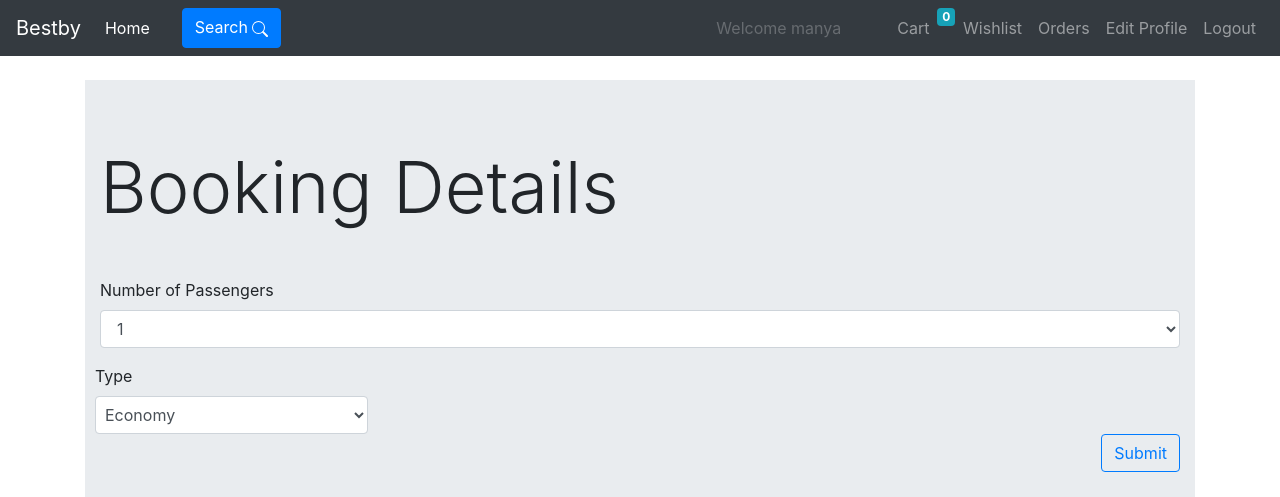
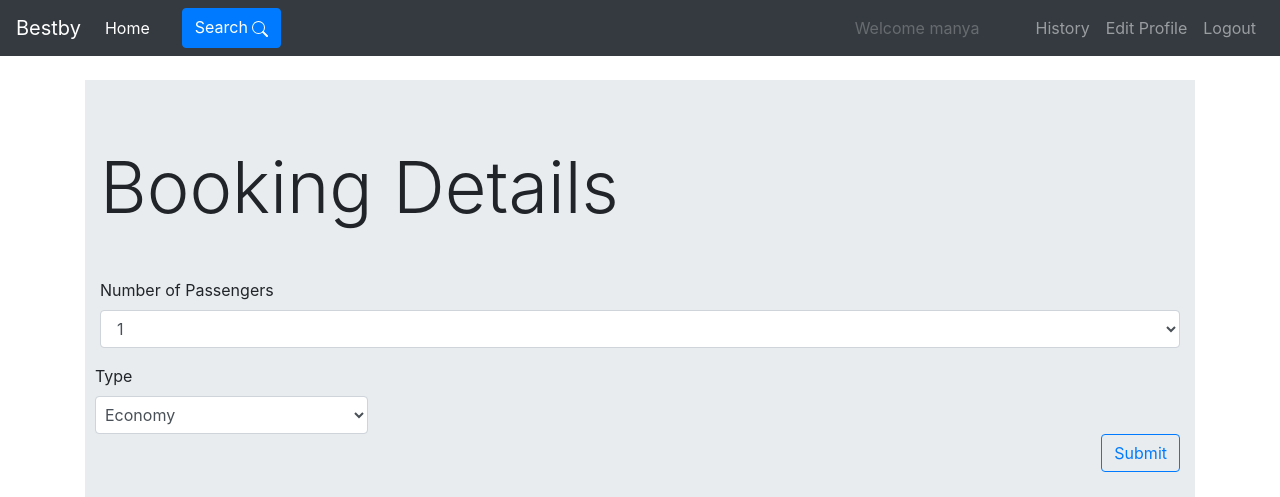
Before and after one commit to omi265/e_travel, a Django app: page /store/book in a window 1280 px wide. Shown: the top 497 px of the page. Run offline with Django 3.2, Linux system fonts and the light colour scheme; a user stored in the database is signed in; data comes from the database, SQL or seed files in the repository; some libraries are stand-ins or nearby versions.

Commit message:
user linked

```diff
--- a/store/templates/base.html
+++ b/store/templates/base.html
@@ -33,11 +33,14 @@
       <div class="collapse navbar-collapse" id="navbarNavAltMarkup">
         <div class="navbar-nav ml-auto">
           {% if user.is_authenticated %}
-          <a class="nav-link disabled pl-5 pr-5" href="#" tabindex="-1" aria-disabled="true">Welcome {{user.username}}</a>
-          <a class="nav-link " href="/store/cart">Cart</a>
-          <span class="badge badge-info" style="height: fit-content;">{{request.session.cart|length}}</span>
-          <a class="nav-link " href="/store/wishlist">Wishlist</a>
-          <a class="nav-link " href="/store/order">Orders</a>
+            {% if user.customer.name %}
+              <a class="nav-link disabled pl-5 pr-5" href="#" tabindex="-1" aria-disabled="true">Welcome {{user.customer.name}}</a>
+            {% else %}
+              <a class="nav-link disabled pl-5 pr-5" href="#" tabindex="-1" aria-disabled="true">Welcome {{user.username}}</a>
+            {% endif %}
+          <!--<a class="nav-link " href="/store/cart">Cart</a>
+          <span class="badge badge-info" style="height: fit-content;">{{request.session.cart|length}}</span>-->
+          <a class="nav-link " href="/store/history">History</a>
           <!--<a class="nav-link " href="/store/userProfile">User Profile</a>-->
           <a class="nav-link " href="/store/profile">Edit Profile</a>
           <a class="nav-link " href="/accounts/logout">Logout</a>
--- a/store/views.py
+++ b/store/views.py
@@ -113,7 +113,8 @@ class BookFlts (View):
         flt_code = request.POST.get('flight')
         print(flt_code)
         flt_obj = Flights.objects.filter(code = flt_code)
-        cust_obj = Customer.objects.filter(id = 1)
+        #cust_obj = Customer.objects.filter(id = 1)
+        cust_obj = User.objects.filter(id = request.user.id)
         print(cust_obj)
         cust_obj = list(cust_obj)
         passengers = []
@@ -160,7 +161,8 @@ class BookFlts (View):
                 for cust in cust_obj:
                     ticket_save = Ticket(
                     flight= flt,
-                    customer=cust,
+                    user=cust,
+                    #customer=cust,
                     pas1_name= name_1,
                     pas1_age = age_1,
                     pas1_gen = gender_1,
@@ -214,8 +216,10 @@ class BookFlts (View):
         return render(request, 'store/book.html', {'passengers': passengers, 'num_pass': no_pass, 'flt': flt_code, 'price': price})
 
 def history(request):
-    cust_obj = Customer.objects.filter(id = 1)
-    tickets = Ticket.get_by_cust(cust_obj)
+    csu_id = request.user.id #current user's id
+    cust_obj = User.objects.filter(id = csu_id)
+    #cust_obj = Customer.objects.filter(id = 1)
+    tickets = Ticket.get_by_user(cust_obj)
     return render(request, 'store/history.html', {'tickets': tickets})
 
 # def bookFlts(request):
@@ -248,8 +252,8 @@ def loginpage(request):
 
         if user is not None:
             login(request, user)
-            csui = request.user.id #current users id
-            print(csui)
+            #csui = request.user.id #current users id
+            #print(csui)
             return redirect('index')
 
     context = {}
```
Also changed, not shown: store/models.py (+8 -3 lines), db.sqlite3, store/migrations/0015_auto_20201128_1444.py (added).
